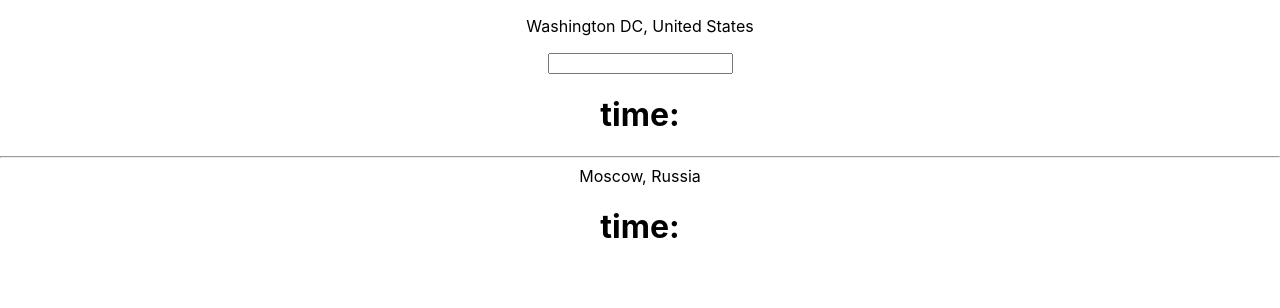
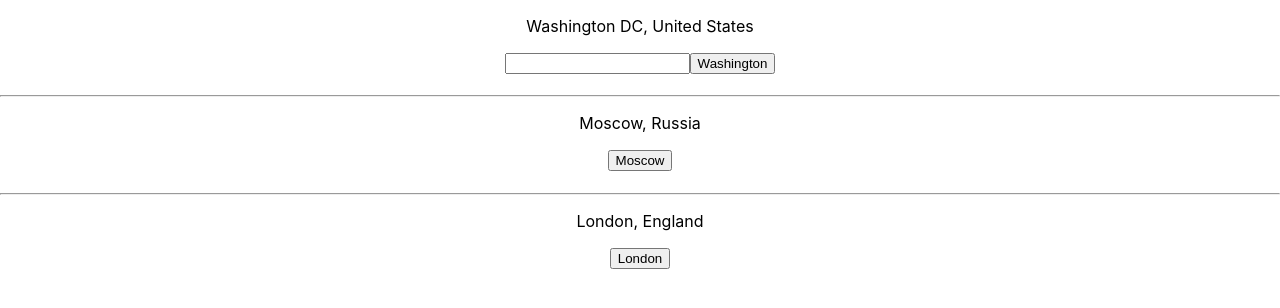
Before and after one commit to anyahb/dateconverter, a React (Create React App) app: page / in a window 1280 px wide. Shown: the top 308 px of the page. Built offline with nearby package versions, Linux system fonts and the light colour scheme.

Commit message:
button troubles

```diff
--- a/src/components/Search.js
+++ b/src/components/Search.js
@@ -2,6 +2,7 @@ import React, {useState,useEffect} from "react";
 import Main from "./Main"
 
 export const Search = () => {
+
     const date = new Date()
     const createDate = function(d){
         const hour = d.getHours()
@@ -25,10 +26,6 @@ export const Search = () => {
         setTime(value)
         const moscow = value.split(':')
 
-        if(moscow[0].length > 2 || moscow[1].length > 2){
-            alert("You entered more than 5 symbols! Try again!")
-            window.location.reload()
-        }
 
         if (moscow[0] <= 17){
             changed(parseInt(moscow[0]) + offset + ":" + moscow[1])
@@ -38,28 +35,50 @@ export const Search = () => {
 
 
 
+
+    }
+
+    const moscowTime = function (){
+      console.log("moscow")
+    }
+
+    const washingtonTime = function (){
+        console.log("washington")
+    }
+
+    const londonTime = function (){
+        console.log("london")
     }
 
 
 
 
 
-   /* const offset = +7*/
+    /* const offset = +7*/
     return (
         <div>
+            <p>Washington DC, United States</p>
 
-            {/*<h1>counter: {counter}</h1>*/}
+            <input onInput={inputHandler}/>
 
-            <p>Washington DC, United States</p>
-            {/*{count}*/}
-            <input onInput={inputHandler}/>
-            <h1>time: {time}</h1>
+            <button onClick={washingtonTime}>Washington</button>
+
+
+           <h1>{time}</h1>
             <hr/>
-            <div>Moscow, Russia</div>
-            <h1>time: {city}</h1>
-            {/*<button onClick={() => {
-            changed()
-            }}>click</button>*/}
+            <p>Moscow, Russia</p>
+
+            <button onClick={moscowTime}>Moscow</button>
+
+            <h1>{city}</h1>
+
+            <hr/>
+
+            <p>London, England</p>
+
+            <button onClick={londonTime}>London</button>
+
+
             <Main/>
         </div>
     )
```
